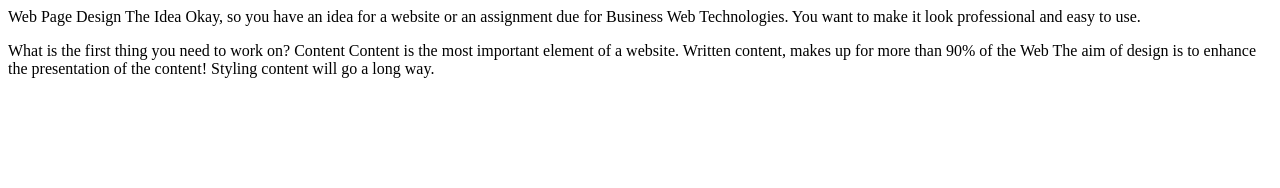
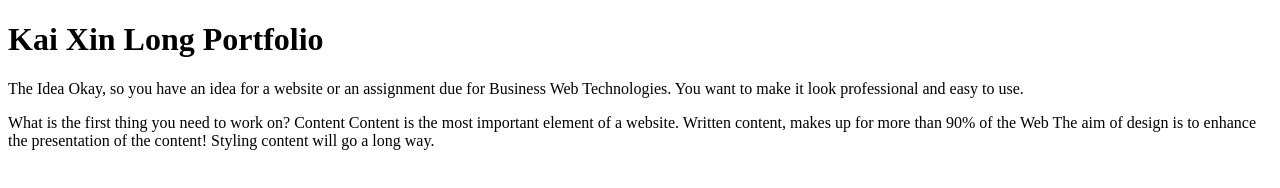
Before and after one commit to kaixinlong/Kai-Xin-Long-Portfolio, a plain HTML site: page Web Page Design.html in a window 1280 px wide. Drawn offline with Linux system fonts and the light colour scheme.

Commit message:
Added heading tag

```diff
--- a/Web Page Design.html
+++ b/Web Page Design.html
@@ -6,7 +6,7 @@
   </head>
 
   <body>
-    Web Page Design
+    <h1>Kai Xin Long Portfolio</h1>
 
     The Idea
     Okay, so you have an idea for a website or an assignment due for Business Web Technologies.
```
